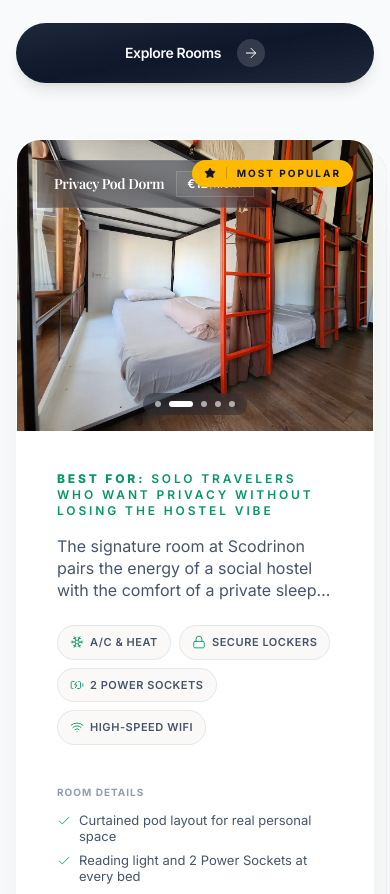
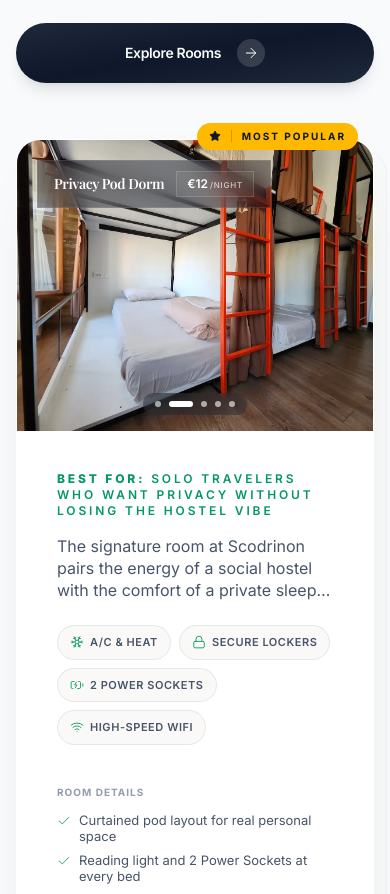
Before and after one commit to dkuromi1/hostel-nextjs, a Next.js app: page / in a window 390 px wide. Shown: the part 2444-3338 px from the top of the page. Built offline with nearby package versions, Linux system fonts and the light colour scheme; no server answers; a web font is replaced by a local one.

Commit message:
Update rooms-section.tsx

```diff
--- a/components/home/rooms-section.tsx
+++ b/components/home/rooms-section.tsx
@@ -54,6 +54,21 @@ export function RoomsSection({ roomsSection, roomTypes }: RoomsSectionProps) {
                   {/* Offset layered backdrop sheet for tactility */}
                   <div className="absolute -inset-px rounded-[var(--radius-3xl)] border border-[var(--border)] -z-10 bg-[var(--muted)]/50 opacity-40 transition-transform duration-500 translate-x-3 translate-y-3 group-hover/room-card:translate-x-5 group-hover/room-card:translate-y-5 dark:bg-card/30" />
 
+                  {/* Most Popular badge — outside Panel so overflow-hidden doesn't clip it */}
+                  {isFirst && (
+                    <div className="absolute -top-4 right-4 z-20 sm:top-5 sm:right-5 sm:[position:absolute]">
+                      <div className="relative overflow-hidden rounded-full bg-amber-400 px-3 py-1.5 shadow-2xl backdrop-blur-md transition-all duration-500 hover:-translate-y-0.5 hover:bg-amber-500 group/popular">
+                        {/* Glossy shine */}
+                        <div className="absolute inset-0 bg-gradient-to-tr from-transparent via-white/30 to-transparent -translate-x-full group-hover/popular:translate-x-full transition-transform duration-1000 ease-in-out" />
+                        <div className="relative z-10 flex items-center gap-2.5 text-slate-900">
+                          <Star className="size-3 text-slate-900 fill-slate-900" />
+                          <div className="h-3 w-px bg-slate-900/20" />
+                          <span className="text-[10px] font-bold uppercase tracking-[0.2em]">Most Popular</span>
+                        </div>
+                      </div>
+                    </div>
+                  )}
+
                   <Panel className="flex h-full flex-col overflow-hidden !rounded-[var(--radius-3xl)]">
                     <div className="relative min-h-[var(--room-image-height)]">
                       <ImageCarousel
@@ -80,22 +95,7 @@ export function RoomsSection({ roomsSection, roomTypes }: RoomsSectionProps) {
                           </div>
                         </div>
                       </div>
-                      {isFirst && (
-                        <div className="absolute top-5 right-5 z-20">
-                          <div className="relative overflow-hidden rounded-full bg-amber-400 px-3 py-1.5 shadow-2xl backdrop-blur-md transition-all duration-500 hover:-translate-y-0.5 hover:bg-amber-500 group/popular">
-                            {/* Glossy shine */}
-                            <div className="absolute inset-0 bg-gradient-to-tr from-transparent via-white/30 to-transparent -translate-x-full group-hover/popular:translate-x-full transition-transform duration-1000 ease-in-out" />
 
-                            <div className="relative z-10 flex items-center gap-2.5 text-slate-900">
-                              <Star className="size-3 text-slate-900 fill-slate-900" />
-                              <div className="h-3 w-px bg-slate-900/20" />
-                              <span className="text-[10px] font-bold uppercase tracking-[0.2em]">
-                                Most Popular
-                              </span>
-                            </div>
-                          </div>
-                        </div>
-                      )}
                     </div>
 
                     <div className="space-y-6 p-card-premium flex-1 flex flex-col bg-white dark:bg-card">
```
